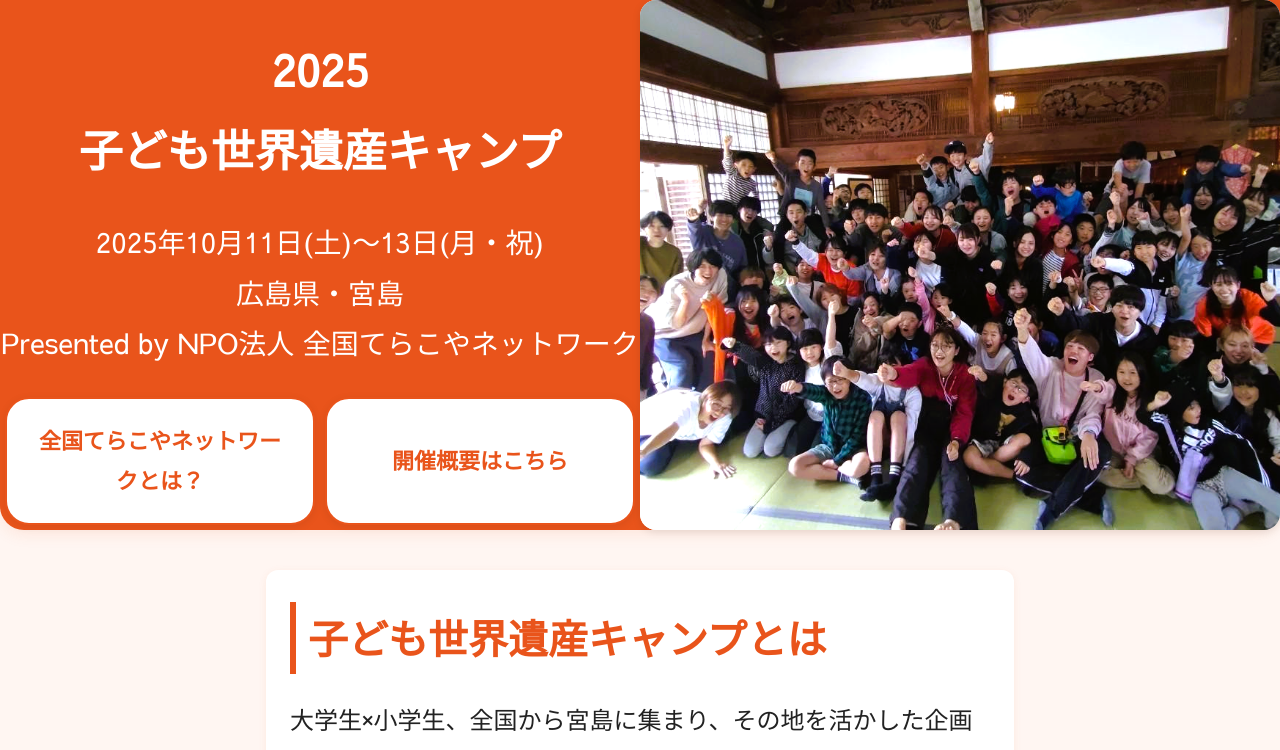
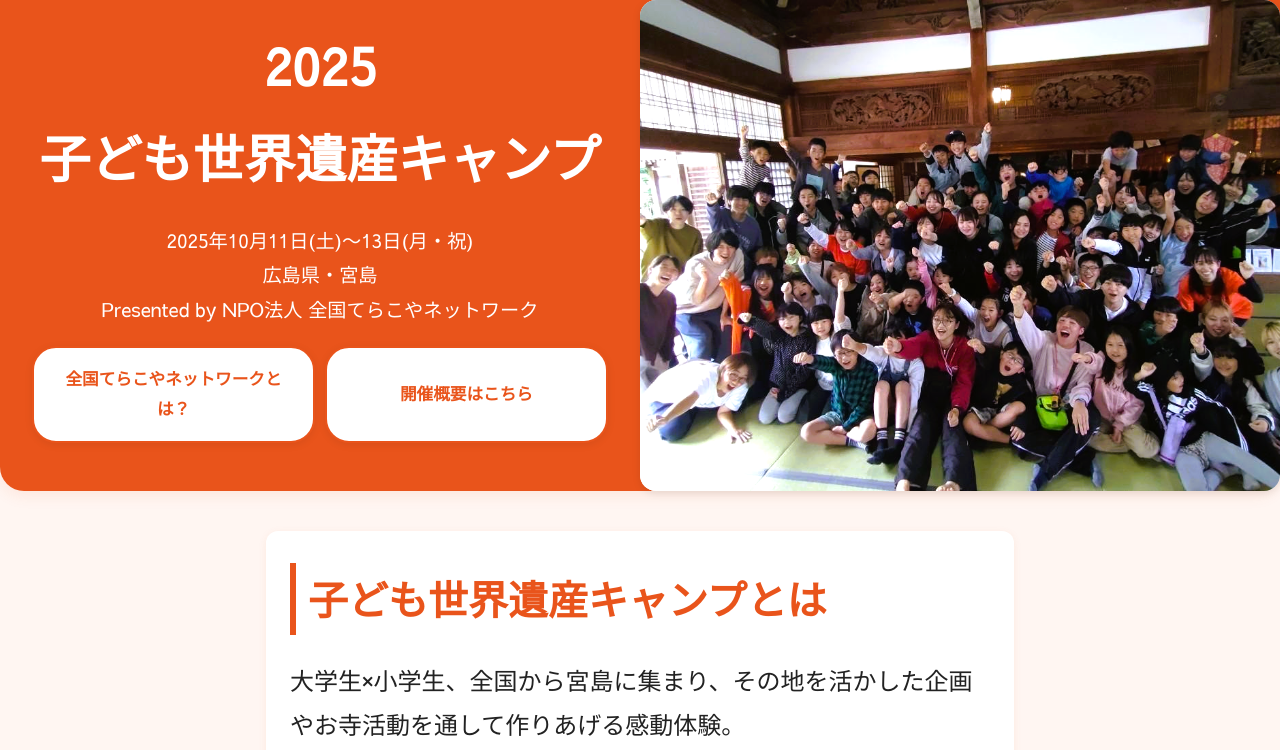
Before and after one commit to meeeteeeooo/2025WorldheritageCamp, a plain HTML site: page index.html in a window 1280 px wide. Shown: the top 750 px of the page. Drawn offline with Linux system fonts and the light colour scheme.

Commit message:
[update]header部分のレイアウトが崩れないように幅に対して相対的なフォントサイズになるよう修正

```diff
--- a/css/style.css
+++ b/css/style.css
@@ -9,8 +9,9 @@ html {
     font-size: 20px;
     scroll-behavior: smooth;
 }
+
 body {
-    font-family: 'Yu Gothic', 'Meiryo', sans-serif;
+    /* font-family: 'Yu Gothic', 'Meiryo', sans-serif; */
     background: #fff6f2; /* 朱色に合う淡い背景色 */
     color: #222;
     margin: 0;
@@ -37,102 +38,75 @@ body {
 .header-inner {
     display: grid;
     grid-template-columns: 1fr 1fr;
-    /* align-items: stretch;
-    justify-content: center;
-    width: 100%;
-    min-height: 380px;
-    gap: 0;
-    max-width: 100vw;
-    height: 100%;
-    box-sizing: border-box; */
 }
 
 .header-catch {
     flex: 1;
-    min-width: 0;
-    display: flex;
     flex-direction: column;
     justify-content: center;
     text-align: center;
-    /* padding: 0 40px 0 8vw; */
+    width: 100%;
+    font-size: 30px;
 }
+
+.header-catch h1, .header-catch p {
+    margin: 0;
+}
+
 .header-catch h1 {
-    /* margin: 0 0 12px 0;
-    font-size: clamp(2.6rem, 3vw, 3.6rem);
-    letter-spacing: 0.1em;
-    color: #fff;
-    line-height: 1.15;
-    display: flex;
-    flex-direction: column;
-    align-items: flex-start;
-    white-space: normal;
-    overflow: visible; */
+    font-size: 4vw;
 }
-.h1-main {
-    font-size: 1.1em;
-    font-weight: bold;
-    line-height: 1.1;
+
+.header-catch p {
+    font-size: 1.5vw;
 }
-.h1-sub {
-    font-size: 0.7em;
-    font-weight: normal;
-    margin-top: 0.1em;
-    line-height: 1.1;
+
+.header-catch div {
+    margin-top: 3%;
+    margin-bottom: 3%;
+    margin-left: 5%;
+    margin-right: 5%;
 }
-.header-catch p {
-    margin: 0 0 24px 0;
-    font-size: 1.4rem;
-    color: #fff;
-}
-.btn-block {
+
+.header-btn-block {
     display: grid;
     grid-template-columns: 1fr 1fr;
+    gap: 10px;
 }
+
 .btn-detail {
     display: flex;
     align-items: center;
     justify-content: center;
     background: #fff;
-    color: #e9541b; /* 朱色 */
+    color: #e9541b;
     font-weight: bold;
-    margin: 5px;
+    font-size: 1.3vw;
     border: 2px solid #e9541b;
     padding: 1em;
     border-radius: 24px;
     text-decoration: none;
-    /* font-size: 1.25rem; */
     box-shadow: 0 2px 8px rgba(0,0,0,0.07);
     transition: background 0.2s, color 0.2s, box-shadow 0.2s, transform 0.15s;
     text-align: center;
 }
+
 .btn-detail:hover, .btn-detail:focus {
-    background: #e9541b; /* 朱色 */
+    background: #e9541b;
     color: #fff;
     box-shadow: 0 4px 16px rgba(233,84,27,0.18);
-    border-color: #b63c0a; /* 濃い朱色 */
+    border-color: #b63c0a;
     transform: translateY(-2px) scale(1.04);
     outline: none;
 }
 
-.header-image {
-    flex: 2.2;
-    min-width: 0;
-    display: flex;
-    justify-content: flex-end;
-    align-items: stretch;
-    height: 100%;
-}
 .header-image img {
-    max-width: 820px;
-    min-width: 340px;
     width: 100%;
     height: 100%;
     object-fit: cover;
     border-radius: 16px;
     box-shadow: 0 2px 8px rgba(0,0,0,0.10);
     background: #fff;
-    display: block;
-    transition: width 0.3s cubic-bezier(.4,1.2,.4,1), margin 0.3s;
 }
 
 /* =========================
--- a/index.html
+++ b/index.html
@@ -27,20 +27,20 @@
     <header class="main-header">
         <div class="header-inner">
             <div class="header-catch">
+                <div class="header-title-block">
                     <h1 class="fade-in-up">
-                    2025<br>子ども世界遺産キャンプ
-                    <!-- <span class="h1-main">2025</span>
-                    <span class="h1-sub">子ども世界遺産キャンプ</span> -->
+                        2025<br>
+                        子ども世界遺産キャンプ
                     </h1>
+                </div>
+                <div class="header-info-block">
                     <p class="fade-in-up">
                         2025年10月11日(土)〜13日(月・祝)<br>
                         広島県・宮島<br>
                         Presented by NPO法人 全国てらこやネットワーク
-                    <!-- <span class="h1-sub">広島県・宮島</span><br>
-                    <span class="h1-sub">Presented by NPO法人 全国てらこやネットワーク</span> -->
                     </p>
-                <!-- <div style="display: flex; gap: 16px;"> -->
-                <div class="btn-block">
+                </div>
+                <div class="header-btn-block">
                     <a href="http://terakoya-network.com/" class="btn-detail fade-in-up" target="_blank" rel="noopener noreferrer">全国てらこやネットワークとは？</a>
                     <a href="#overview" class="btn-detail fade-in-up">開催概要はこちら</a>
                 </div>
```
Lines whose indentation alone changed are shown as unchanged.
